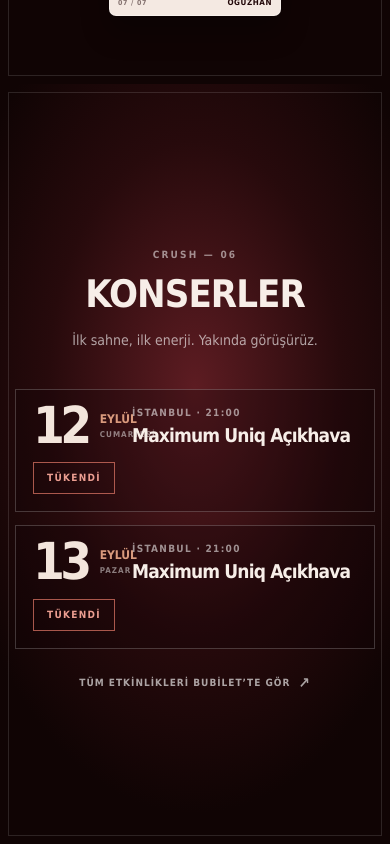
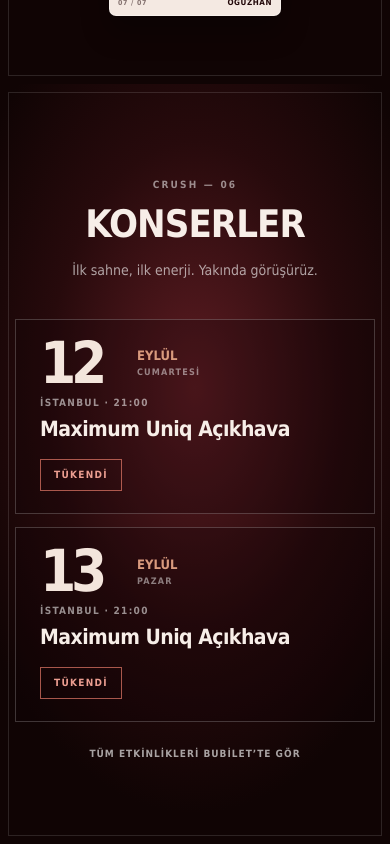
Before and after one commit to serkanacr/crushband, a React (Vite) app: page / in a window 390 px wide. Shown: the part 4265-5109 px from the top of the page. Built offline with nearby package versions, Linux system fonts and the light colour scheme.

Commit message:
Improve concert card layout

```diff
--- a/src/App.css
+++ b/src/App.css
@@ -125,7 +125,7 @@
 .concerts-inner h2 { margin: 0; color: #f7eee8; font: 700 clamp(38px, 5vw, 66px)/1 Tahoma, 'Segoe UI', Arial, sans-serif; letter-spacing: -.025em; text-transform: uppercase; }
 .concerts-intro { margin: 18px 0 0; color: rgba(255,255,255,.62); font: 14px/1.4 Tahoma, 'Segoe UI', Arial, sans-serif; }
 .concert-list { display: grid; gap: 13px; margin-top: clamp(38px, 5vw, 56px); }
-.concert-card { display: grid; grid-template-columns: 116px 1fr auto; align-items: center; gap: 26px; padding: 18px 23px; border: 1px solid rgba(255,255,255,.2); background: rgba(14,3,4,.26); text-align: left; transition: border-color .25s ease, transform .25s ease; }.concert-card:hover { border-color: rgba(255,255,255,.43); transform: translateX(5px); }
+.concert-card { display: grid; grid-template-columns: 148px minmax(0, 1fr) auto; align-items: center; gap: 38px; padding: 25px 30px; border: 1px solid rgba(255,255,255,.2); background: rgba(14,3,4,.26); text-align: left; transition: border-color .25s ease, transform .25s ease; }.concert-card:hover { border-color: rgba(255,255,255,.43); transform: translateX(5px); }
 .concert-date { display: flex; align-items: center; gap: 12px; }.concert-date b { color: #f3e5dc; font: 700 65px/.75 Tahoma, sans-serif; letter-spacing: -.09em; }.concert-date span { color: #d99a7d; font: 700 12px/1 Tahoma, sans-serif; text-transform: uppercase; }.concert-date small { display: block; margin-top: 6px; color: rgba(255,255,255,.48); font: 600 8px/1 Tahoma, sans-serif; letter-spacing: .13em; }
 .concert-info p { margin: 0 0 8px; color: rgba(255,255,255,.55); font: 600 10px/1 Tahoma, sans-serif; letter-spacing: .13em; text-transform: uppercase; }.concert-info h3 { margin: 0; color: #f7eee8; font: 700 clamp(19px, 2.5vw, 28px)/1 Tahoma, sans-serif; letter-spacing: -.045em; }
 .sold-out { border: 1px solid rgba(225,120,103,.72); padding: 10px 13px; color: #ec9e91; font: 700 10px/1 Tahoma, sans-serif; letter-spacing: .13em; text-transform: uppercase; }.ticket-button { display: inline-flex; align-items: center; gap: 10px; padding: 12px 15px; color: #34090b; background: #f3e5dc; font: 700 10px/1 Tahoma, sans-serif; letter-spacing: .11em; text-decoration: none; text-transform: uppercase; }.ticket-button i, .concert-source span { font-style: normal; font-size: 15px; }
@@ -170,7 +170,9 @@
   .photocard-grid { grid-template-columns: repeat(2, minmax(120px, 180px)); justify-content: center; gap: 20px 17px; margin-top: 43px; }
   .photocard:last-child { grid-column: 1 / -1; width: calc(50% - 8px); justify-self: center; }
   .concerts-section { min-height: 760px; padding: 82px 15px 68px; }.concerts-section::after { inset: 8px; }
-  .concert-card { grid-template-columns: 82px 1fr; gap: 17px; padding: 17px; }.concert-date b { font-size: 51px; }.concert-info h3 { font-size: 19px; }.sold-out, .ticket-button { grid-column: 1 / -1; justify-self: start; }
+  .concert-card { grid-template-columns: 1fr; gap: 13px; padding: 22px 24px; }.concert-card:hover { transform: none; }
+  .concert-date { display: grid; grid-template-columns: 84px 1fr; align-items: center; gap: 13px; }.concert-date b { font-size: 58px; }.concert-date span { font-size: 13px; }.concert-date small { font-size: 9px; }
+  .concert-info p { margin-bottom: 9px; font-size: 10px; }.concert-info h3 { font-size: 21px; line-height: 1.18; letter-spacing: -.025em; }.sold-out, .ticket-button { justify-self: start; margin-top: 4px; }
 }
 
 @media (prefers-reduced-motion: reduce) { *, *::before, *::after { animation-duration: .01ms !important; animation-iteration-count: 1 !important; scroll-behavior: auto !important; } }
--- a/src/components/ConcertsSection.jsx
+++ b/src/components/ConcertsSection.jsx
@@ -21,7 +21,7 @@ function ConcertsSection() {
             </article>
           ))}
         </div>
-        <a className="concert-source" href={ticketUrl} target="_blank" rel="noreferrer">Tüm etkinlikleri Bubilet’te gör <span>↗</span></a>
+        <a className="concert-source" href={ticketUrl} target="_blank" rel="noreferrer">Tüm etkinlikleri Bubilet’te gör</a>
       </div>
     </section>
   )
```
